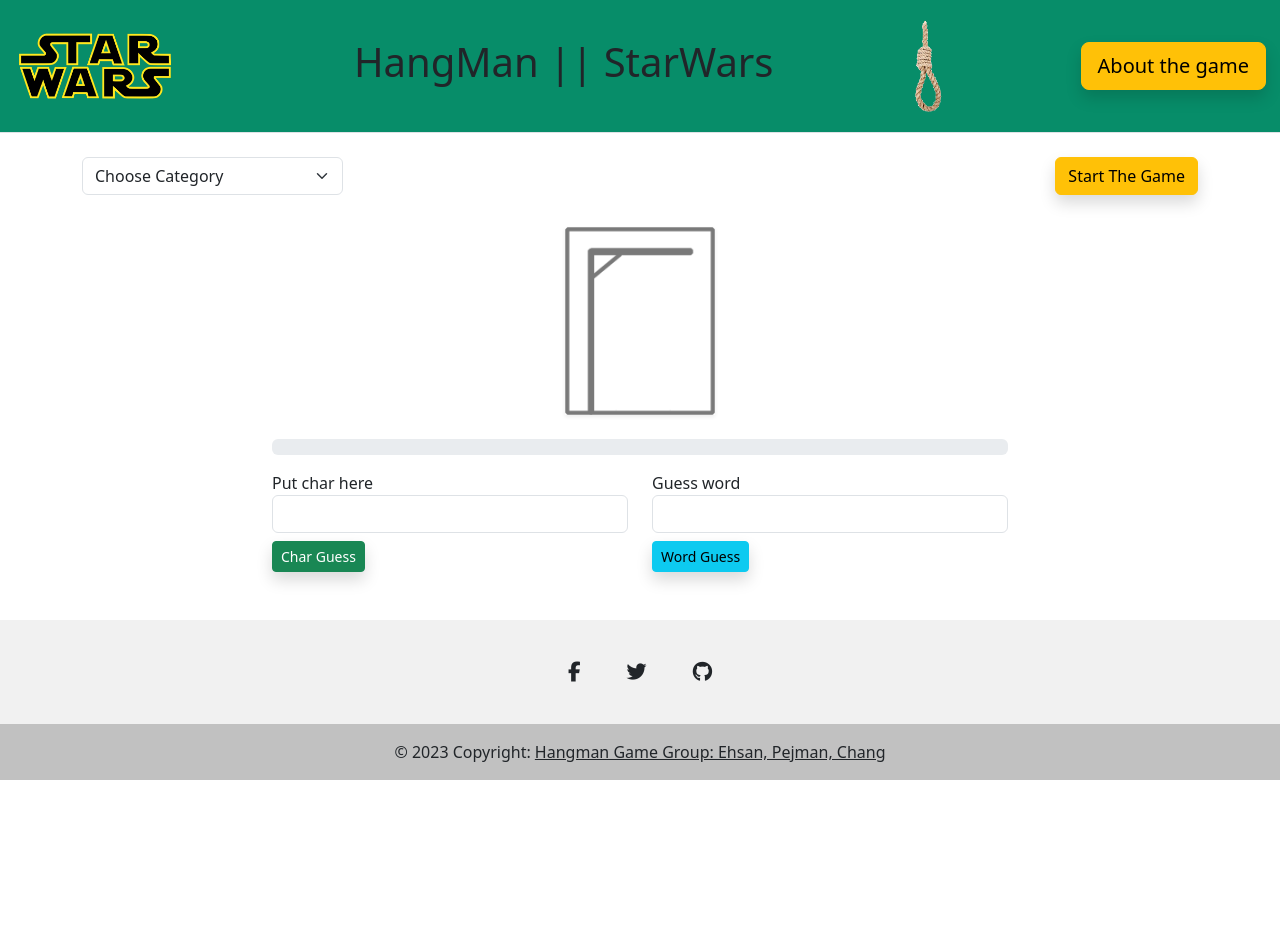
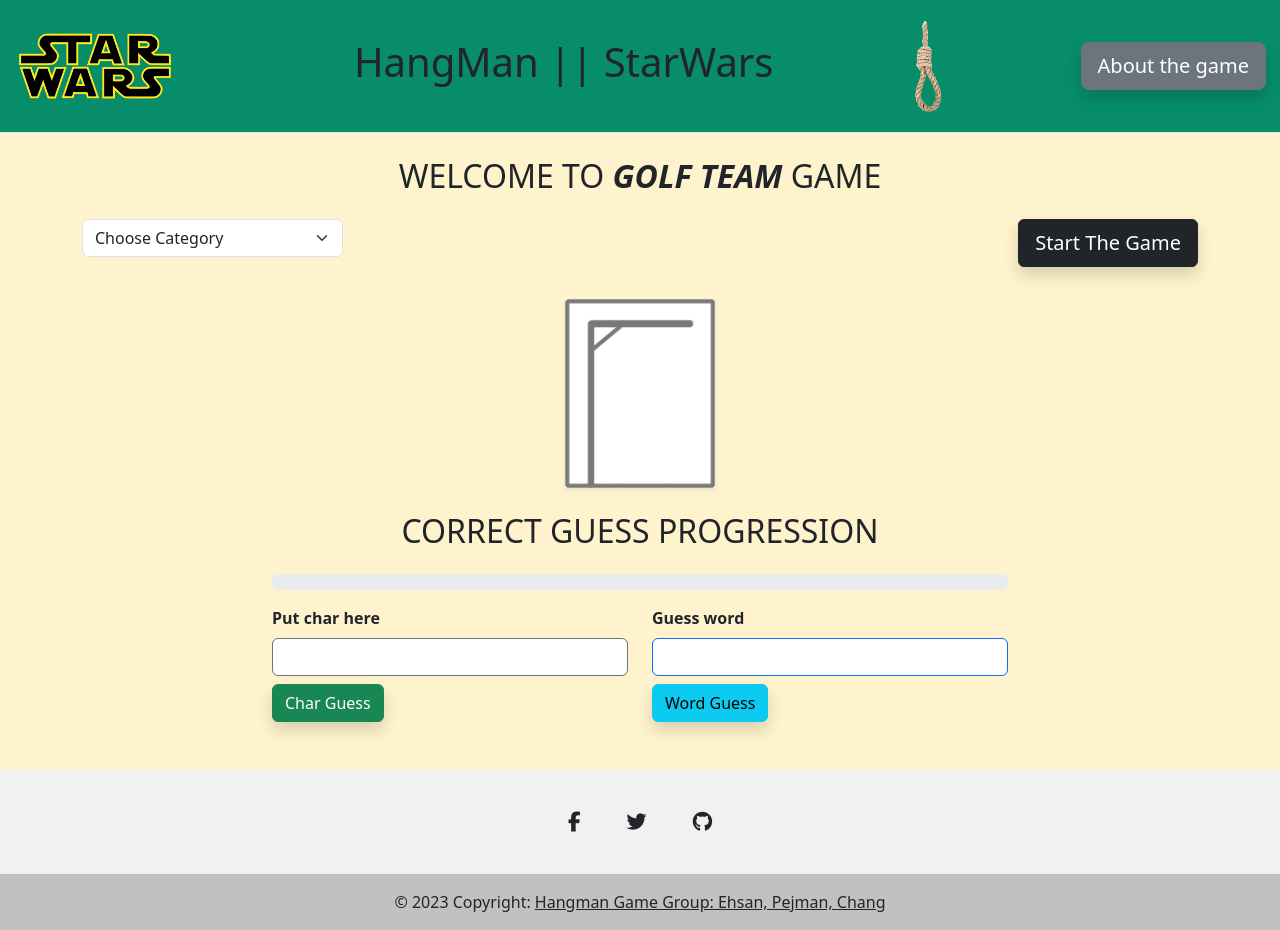
Before and after one commit to TheManMtl/Hangman, a plain HTML site: page index.html in a window 1280 px wide. Before the commit the page ends 800 px from the top, so only its background shows below. Drawn offline with nearby package versions, Linux system fonts and the light colour scheme; a web font is replaced by a local one.

Commit message:
index css

```diff
--- a/index.html
+++ b/index.html
@@ -12,7 +12,7 @@
     <script src="https://kit.fontawesome.com/27488a1956.js" crossorigin="anonymous"></script>
 </head>
 
-<body>
+<body class="bg-warning-subtle">
     <div class="container-fluid">
         <!-- chang:start -->
 
@@ -22,7 +22,7 @@
                 <img class="img-fluid headerImg" src="images/Logo.png" height="100px" alt="Logo">
             </div>
 
-            <div class="nav col-12 col-md-auto mb-2 justify-content-center mb-md-0">
+            <div class="nav col-12 col-md-auto mb-2 text-center mb-md-0">
                 <h1>HangMan || StarWars</h1>
             </div>
 
@@ -31,16 +31,22 @@
             </div>
 
             <div class="col-md-2 text-center">
-                <a href="About_Game.html" title="AboutTheGameBtn"><button class="btn btn-warning btn-lg shadow">About
+                <a href="About_Game.html" title="AboutTheGameBtn">
+                    <button class="btn btn-secondary btn-lg shadow">About
                         the game</button></a>
             </div>
         </header>
 
 
         <div class="container">
+            <div class="col-12 text-center mb-4">
+                <h2 class="text-uppercase">Welcome To <em> <strong> Golf team </strong></em>game</h2>
+            </div>
 
             <div class="row mb-5 justify-content-center">
 
+
+                <!-- Category select -->
                 <div class="col-md-3 text-center">
                     <!-- chang:end -->
                     <select name="cat" id="lists" class="form-select">
@@ -56,7 +62,7 @@
                 </div>
 
                 <div class="col-md-9 text-end">
-                    <button class="btn btn-warning shadow rounded" id="start">Start The Game</button>
+                    <button class="btn btn-dark btn-lg shadow rounded" id="start">Start The Game</button>
                 </div>
 
 
@@ -68,6 +74,9 @@
                     <div class="row justify-content-center">
                         <div class="col-md-8 text-center">
                             <img id="stateImg" src="/images/0.png" alt="" class="state-img img-fluid shadow-sm mb-4">
+                            <div class="col-12 text-center mb-4">
+                                <h2 class="text-uppercase">Correct guess progression</h2>
+                            </div>
                             <div id="progress" class="progress" role="progressbar" aria-label="Basic example"
                                 aria-valuenow="0" aria-valuemin="0" aria-valuemax="100">
                                 <div class="progress-bar bg-success" style="width: 0%"></div>
@@ -78,15 +87,15 @@
 
 
                 <div class="col-md-4">
-                    <label for="charGuess">Put char here</label>
-                    <input class="form-control" id="charGuess" type="text">
-                    <button class="btn btn-success btn-sm shadow mt-2" id="charguessbtn">Char Guess</button>
+                    <label class="fw-bold mb-2" for="charGuess">Put char here</label>
+                    <input class="form-control border-secondary" id="charGuess" type="text">
+                    <button class="btn btn-success btn-md shadow mt-2" id="charguessbtn">Char Guess</button>
                 </div>
 
                 <div class="col-md-4">
-                    <label for="wordGuess">Guess word</label>
-                    <input class="form-control" id="wordGuess" type="text">
-                    <button class="btn btn-info btn-sm shadow mt-2" id="wordguessbtn">Word Guess</button>
+                    <label class="fw-bold mb-2" for="wordGuess">Guess word</label>
+                    <input class="form-control border-primary" id="wordGuess" type="text">
+                    <button class="btn btn-info btn-md shadow mt-2" id="wordguessbtn">Word Guess</button>
                 </div>
 
             </div>
```
